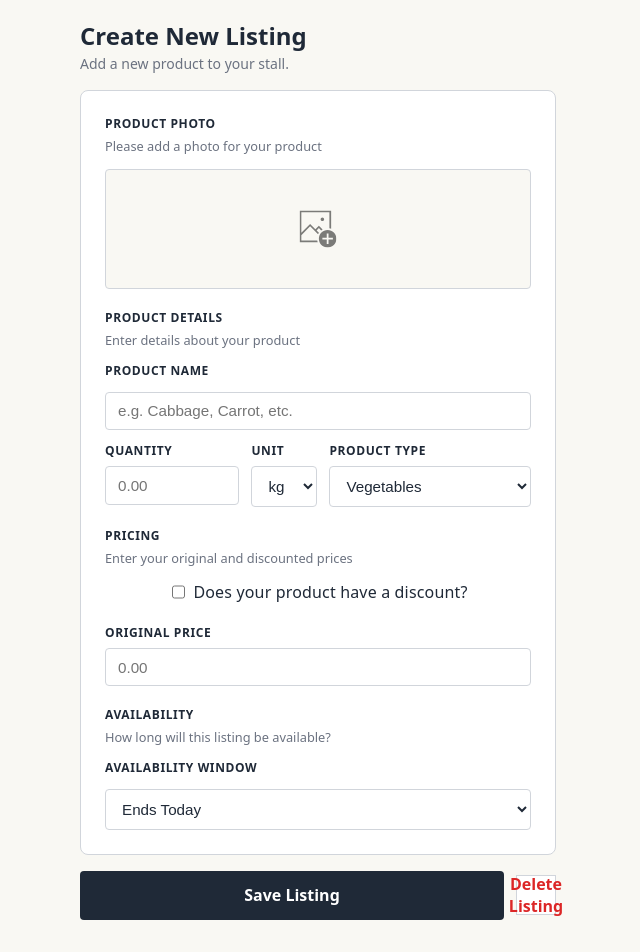
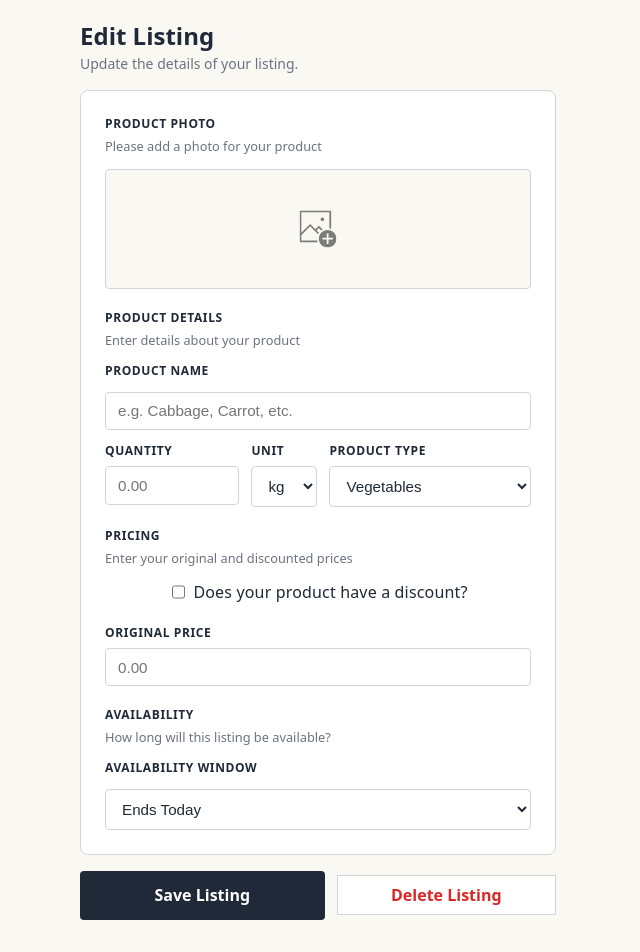
Before and after one commit to chrisb588/Tarnished, a React (Vite) app in the folder freshlast/: page /edit/1 in a window 1280 px wide. Shown: the part 70-1022 px from the top of the page, without its empty margins (322-962 px from the left). Built offline with nearby package versions, Linux system fonts and the light colour scheme; no server answers.

Commit message:
changed delete button to fit inside box properly, changed Edit lisitngs title which used to say create new listing to edit listing

```diff
--- a/freshlast/src/pages/CreateListing/CreateListing.css
+++ b/freshlast/src/pages/CreateListing/CreateListing.css
@@ -102,8 +102,8 @@
 }
 
 .delete-button {
-  flex: 0 0 auto;
-  padding: 0.85rem 1.25rem;
+  flex: 1;
+  padding: 0.85rem;
   background-color: #dc2626;
   color: #ffffff;
   border: none;
@@ -115,7 +115,8 @@
 }
 
 .delete-button:hover {
-  background-color: #b91c1c;
+  opacity: 0.85;
+  background-color: #dc2626;
 }
 
 @media only screen and (max-width: 450px) {
--- a/freshlast/src/pages/CreateListing/CreateListing.jsx
+++ b/freshlast/src/pages/CreateListing/CreateListing.jsx
@@ -189,8 +189,8 @@ export default function CreateListing(){
                 </Link>
 
                 <div className="create-preface">
-                    <h1>Create New Listing</h1>
-                    <p>Add a new product to your stall.</p>
+                    <h1>{isCreating ? 'Create New Listing' : 'Edit Listing'}</h1>
+                    <p>{isCreating ? 'Add a new product to your stall.' : 'Update the details of your listing.'}</p>
                 </div>
 
                 <ListingForm
```
